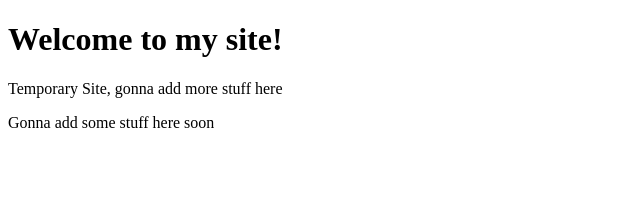
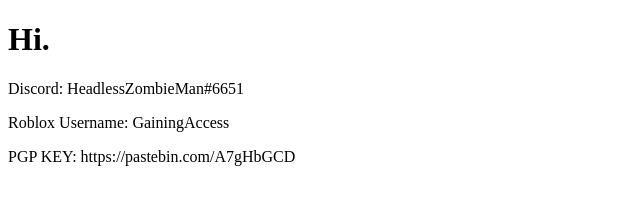
Before and after one commit to GainingAccess/GainingAccess.github.io, a plain HTML site: page index.html in a window 1280 px wide. Shown: the whole page, without its empty margins (0-640 px from the left). Drawn offline with Linux system fonts and the light colour scheme.

Commit message:
Update index.html

```diff
--- a/index.html
+++ b/index.html
@@ -1,8 +1,9 @@
 <!DOCTYPE html>
 <html>
 <body>
-<h1>Welcome to my site!</h1>
-<p>Temporary Site, gonna add more stuff here</p>
-<p>Gonna add some stuff here soon</p>
+<h1>Hi.</h1>
+<p>Discord: HeadlessZombieMan#6651</p>
+<p>Roblox Username: GainingAccess</p>
+<p>PGP KEY: https://pastebin.com/A7gHbGCD</p>
 </body>
 </html>
```
